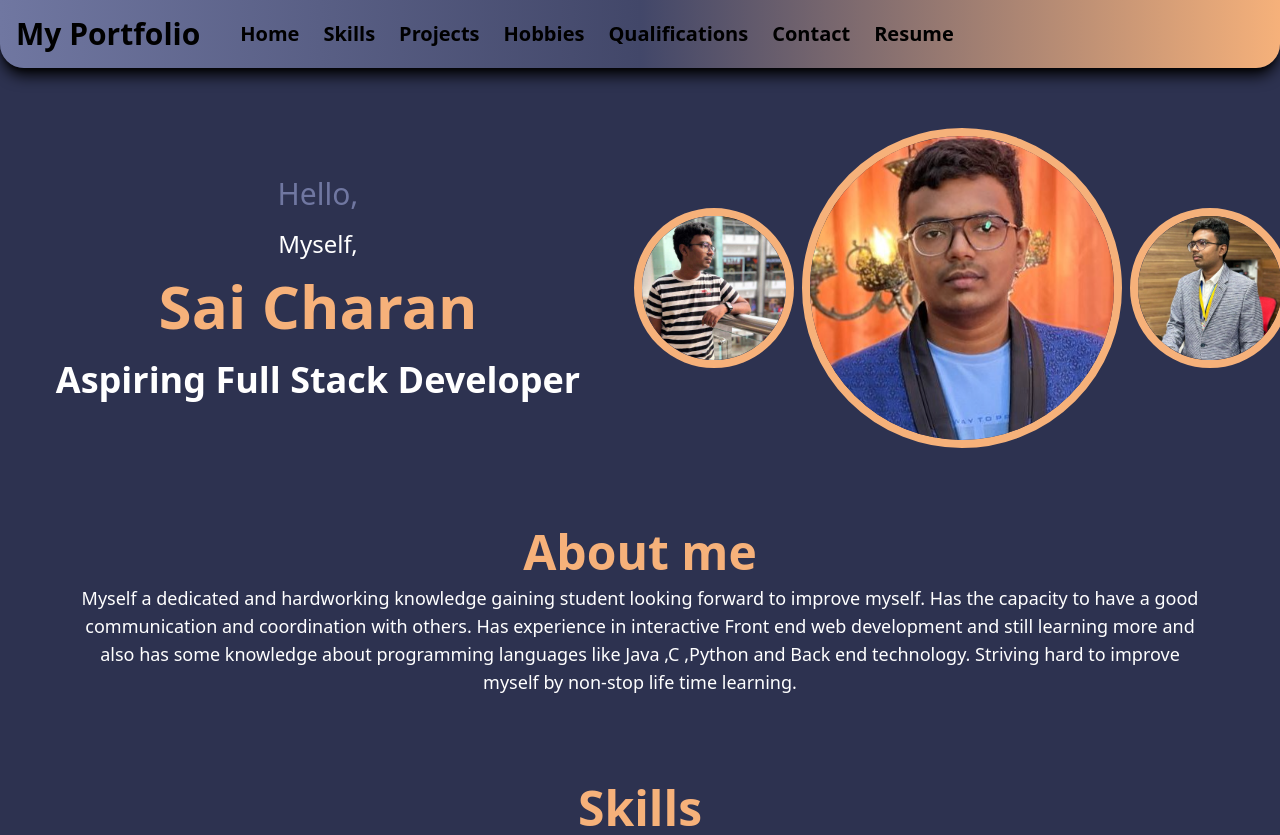
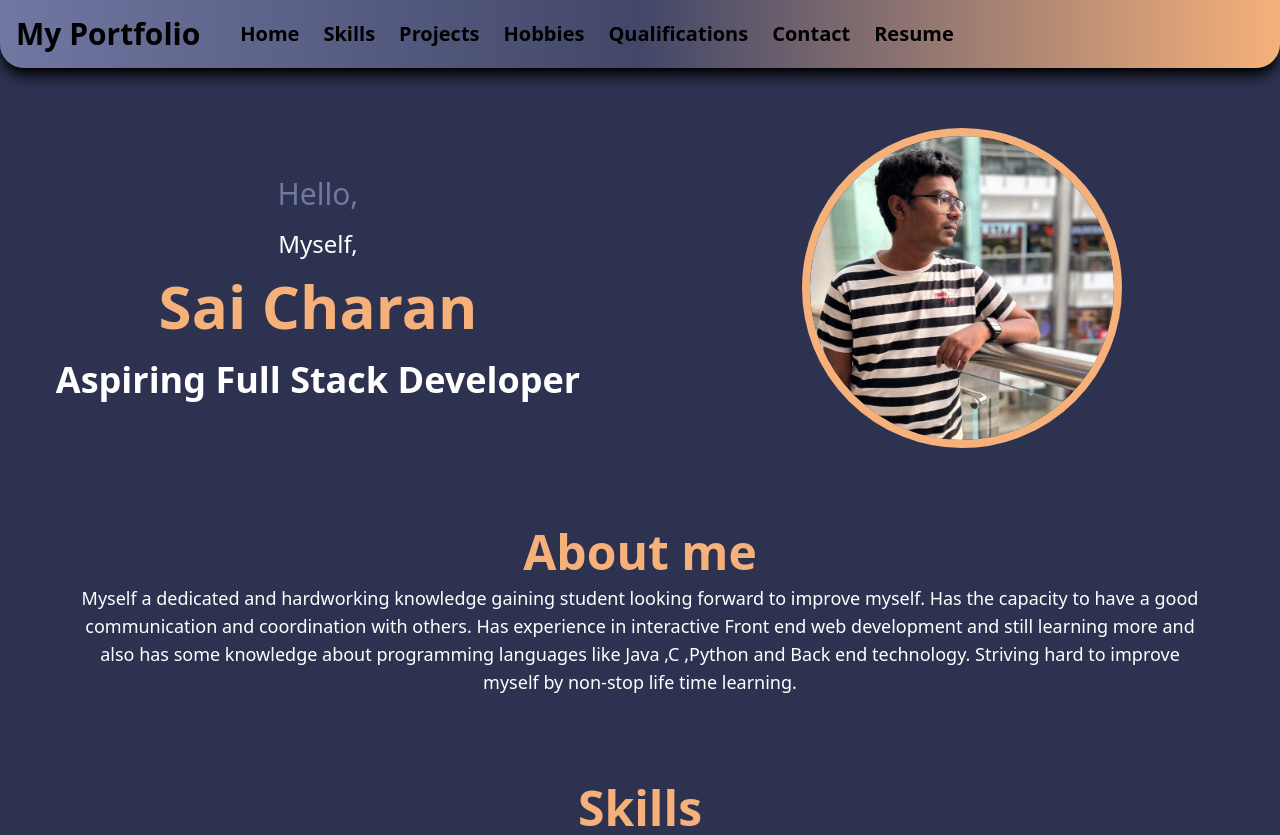
Before and after one commit to SaiCharanUvaraj/My-portfolio, a plain HTML site: page index.html in a window 1280 px wide. Shown: the top 835 px of the page. Drawn offline with nearby package versions, Linux system fonts and the light colour scheme.

Commit message:
changed profile

```diff
--- a/index.html
+++ b/index.html
@@ -58,9 +58,7 @@
             <p class="text-[#ffff]  font-bold text-4xl">Aspiring Full Stack Developer</p>
         </div>
         <div class="lg:flex items-center justify-center grid gap-2 lg:gap-2">
-            <img src="images/profile1.jpg" class="hidden lg:block lg:w-40 lg:h-40 h-80 w-80 rounded-full border-8 border-solid border-[#F6B17A]">
-            <img src="images/profile4.jpg" class="lg:w-50 lg:h-50 h-80 w-80 rounded-full  border-8 border-solid border-[#F6B17A]">
-            <img src="images/profile2.jpg" class="hidden lg:block lg:w-40 lg:h-40 h-80 w-80 rounded-full  border-8 border-solid border-[#F6B17A]">
+            <img src="images/profile1.jpg" class="h-80 w-80 rounded-full border-8 border-solid border-[#F6B17A]">
         </div>
     </div>
 
```
